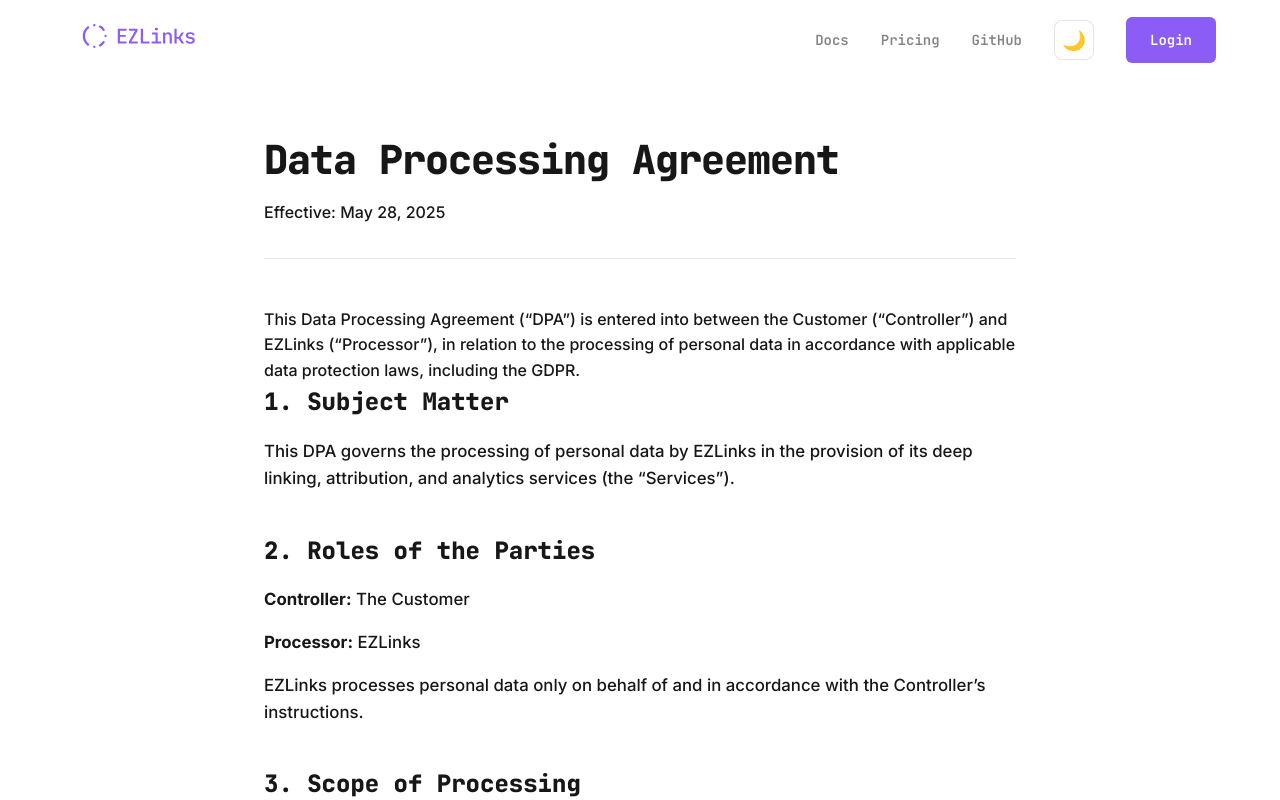
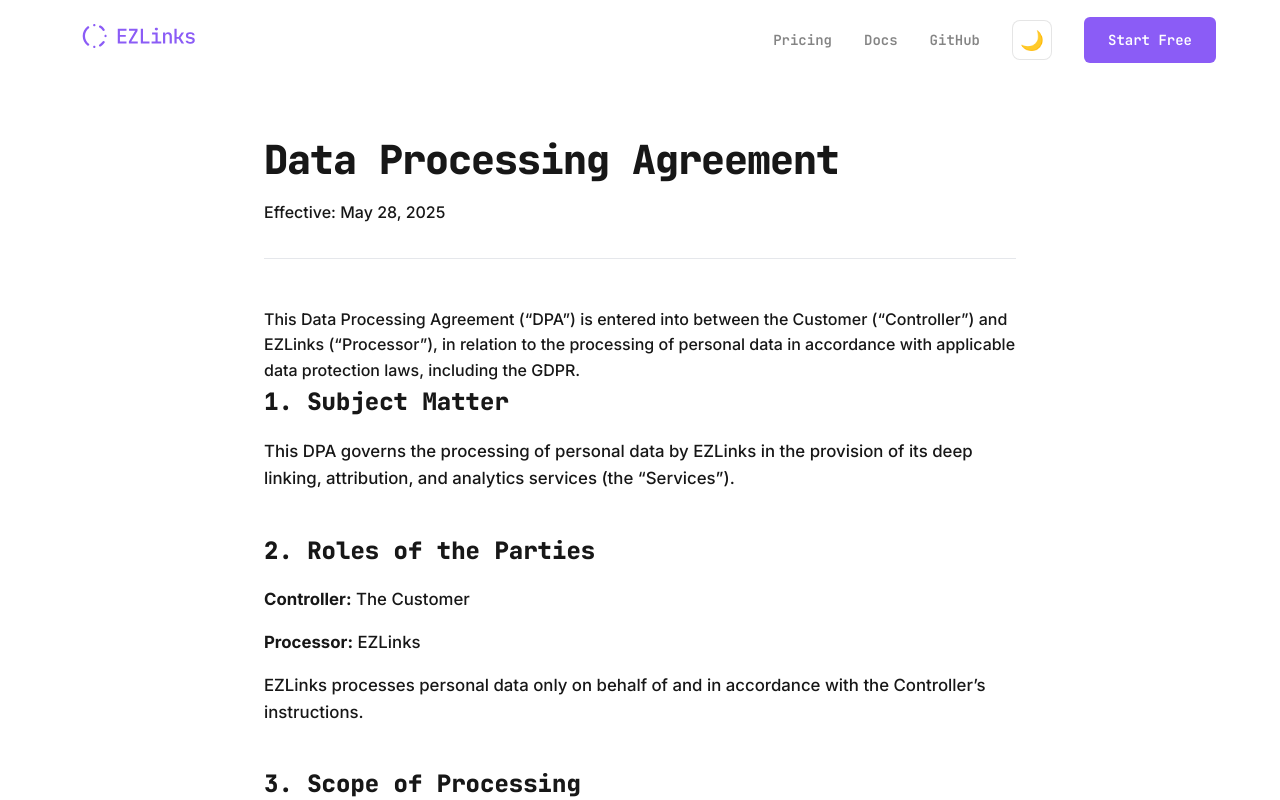
Before and after one commit to GetEZLinks/ezlinks-marketing, a Next.js app: page /dpa in a window 1280 px wide. Shown: the top 800 px of the page. Built offline with nearby package versions, Linux system fonts and the light colour scheme.

Commit message:
Fixed link location for register Changed CTA on header

```diff
--- a/src/components/Header/Header.tsx
+++ b/src/components/Header/Header.tsx
@@ -29,11 +29,12 @@ export default function Header() {
           </div>
 
           <div className={styles.navLinks}>
+            <a href="pricing">Pricing</a>
             <a target="_blank" href="https://docs.getezlinks.io">Docs</a>
-            <a href="pricing">Pricing</a>
             <a href="#github">GitHub</a>
             <ThemeToggle />
-            <Link target="_blank" href="https://dash.getezlinks.io/auth?mode=login" className="btn primary">Login</Link>
+            {/* <Link target="_blank" href="https://dash.getezlinks.io/auth?mode=login" className="btn secondary">Login</Link> */}
+            <Link target="_blank" href="https://dash.getezlinks.io/auth?mode=register&plan=indie" className="btn primary">Start Free</Link>
           </div>
         </nav>
       </div>
--- a/src/components/Hero/Hero.tsx
+++ b/src/components/Hero/Hero.tsx
@@ -54,7 +54,7 @@ export default function Hero() {
             </motion.a>
 
             <motion.a
-              href="/login?mode=register"
+              href="https://dash.getezlinks.io/auth?mode=register&plan=indie"
               className="btn primary"
               whileHover={{ scale: 1.02 }}
               whileTap={{ scale: 0.98 }}
```
